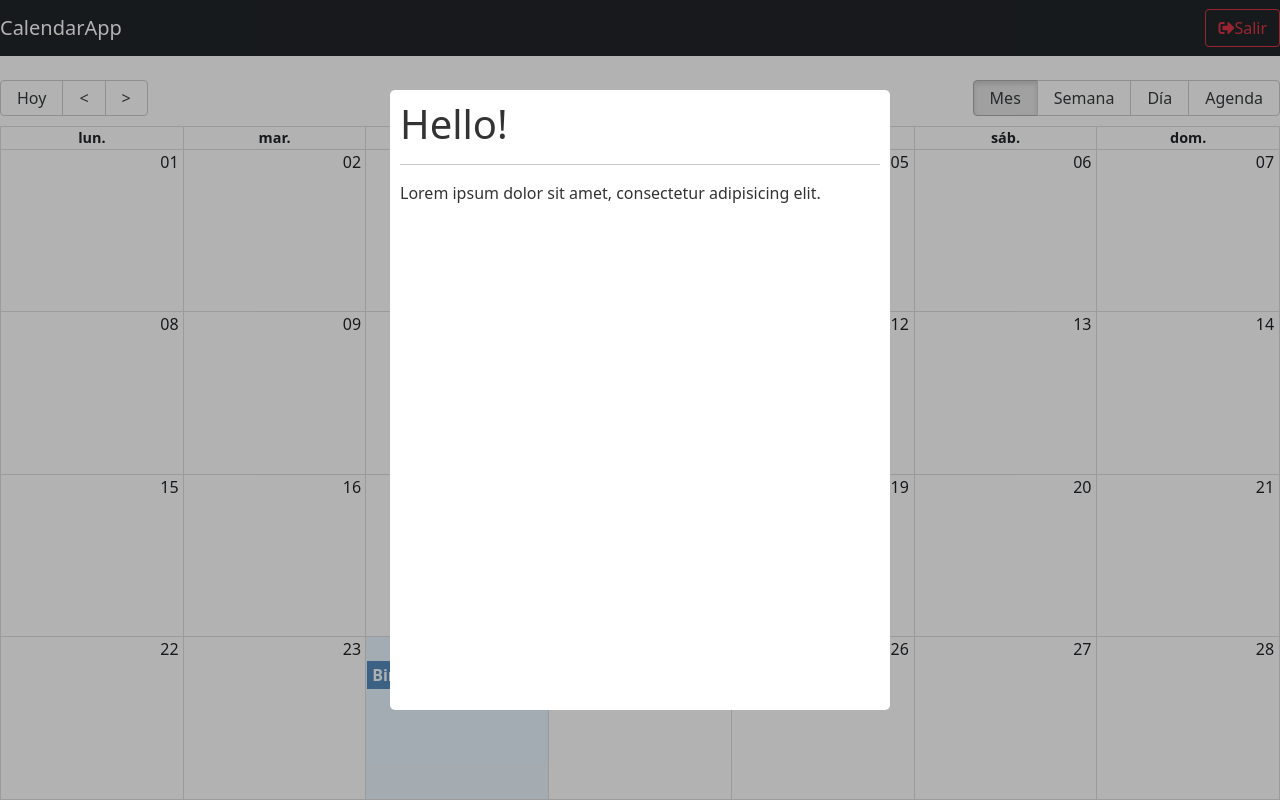
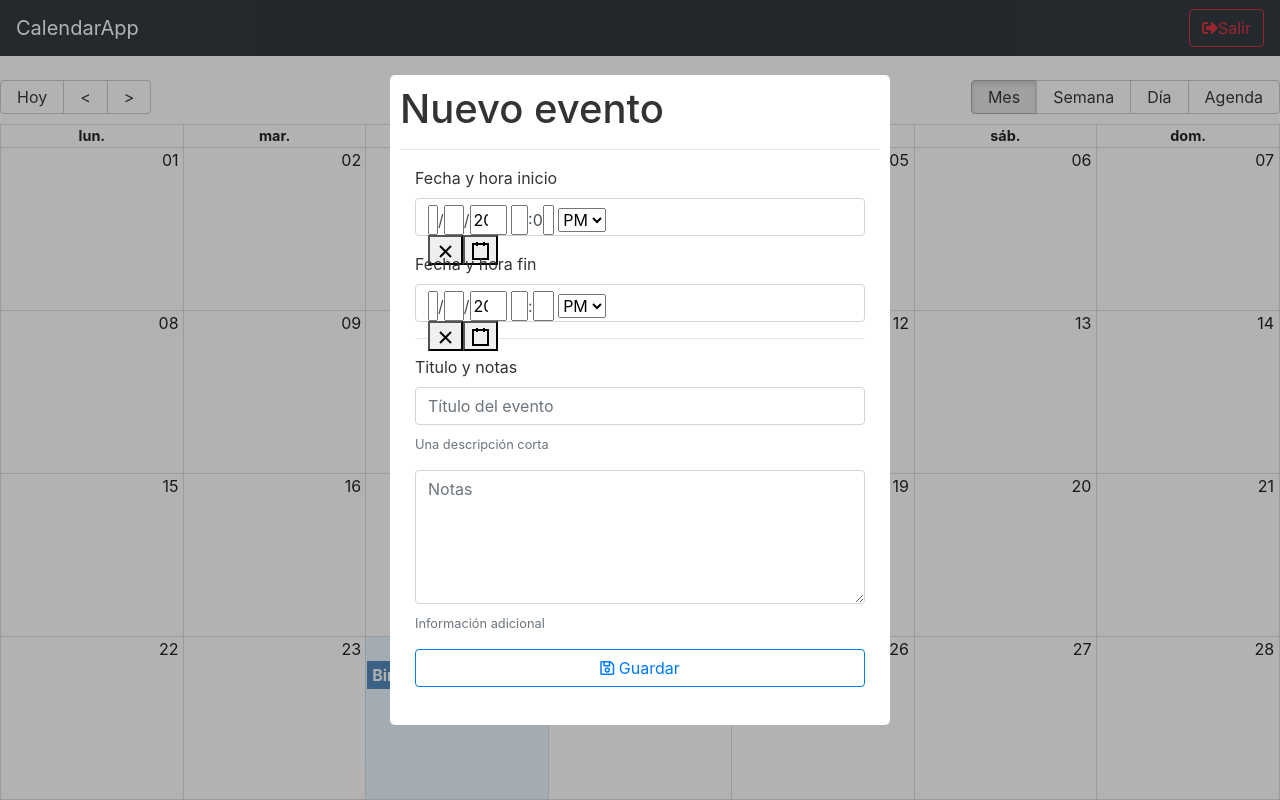
Before and after one commit to Sergiovelasquezp/09-calendar-app, a React app: page / in a window 1280 px wide. Built offline with nearby package versions, Linux system fonts and the light colour scheme.

Commit message:
- Added DatePicker component - Modified modal styles - Added configuration for state management on dates

```diff
--- a/package.json
+++ b/package.json
@@ -10,6 +10,7 @@
     "prop-types": "^15.7.2",
     "react": "^17.0.1",
     "react-big-calendar": "^0.31.0",
+    "react-datetime-picker": "^3.1.0",
     "react-dom": "^17.0.1",
     "react-modal": "^3.12.1",
     "react-router-dom": "^5.2.0",
--- a/public/index.html
+++ b/public/index.html
@@ -25,7 +25,8 @@
       Learn how to configure a non-root public URL by running `npm run build`.
     -->
 <!--    BOOTSTRAP CSS -->
-    <link href="https://cdn.jsdelivr.net/npm/bootstrap@5.0.0-beta1/dist/css/bootstrap.min.css" rel="stylesheet" integrity="sha384-giJF6kkoqNQ00vy+HMDP7azOuL0xtbfIcaT9wjKHr8RbDVddVHyTfAAsrekwKmP1" crossorigin="anonymous">
+    <!-- <link href="https://cdn.jsdelivr.net/npm/bootstrap@5.0.0-beta1/dist/css/bootstrap.min.css" rel="stylesheet" integrity="sha384-giJF6kkoqNQ00vy+HMDP7azOuL0xtbfIcaT9wjKHr8RbDVddVHyTfAAsrekwKmP1" crossorigin="anonymous"> -->
+    <link rel="stylesheet" href="https://cdn.jsdelivr.net/npm/bootstrap@4.6.0/dist/css/bootstrap.min.css" integrity="sha384-B0vP5xmATw1+K9KRQjQERJvTumQW0nPEzvF6L/Z6nronJ3oUOFUFpCjEUQouq2+l" crossorigin="anonymous">
 <!--    FONT AWESOME CDN-->
     <link href="https://cdnjs.cloudflare.com/ajax/libs/font-awesome/5.15.2/css/all.min.css" rel="stylesheet"/>
     <title>CalendarApp</title>
--- a/src/components/Calendar/CalendarModal.js
+++ b/src/components/Calendar/CalendarModal.js
@@ -1,14 +1,25 @@
 import React, {useState} from 'react';
 import Modal from 'react-modal';
+import DateTimePicker from 'react-datetime-picker';
 import PropTypes from 'prop-types';
 import * as ModalStyles from '../../helpers/react-modal-helpers';
 import  '../../styles/modal-styles.css';
+import moment from 'moment';
 
 Modal.setAppElement('#root');
 const CalendarModal = (props) => {
+  const currentDateTime = moment().minute(0).second(0).add(1, 'hour');
+  const currentDateTimeForward = moment().clone().add(1, 'hour');
   const { modalIsOpen, afterOpenModal, modalLabel, children } = props;
-
   const [isOpen, setIsOpen] = useState(modalIsOpen);
+  const [startDate, setStartDate] = useState(currentDateTime.toDate());
+  const [endtDate, setEndDate] = useState(currentDateTimeForward.toDate());
+  const handleStartDateChange = (e) => {
+    setStartDate(e);
+  }
+  const handleEndDateChange = (e) => {
+    setEndDate(e);
+  }
 
   const closeModal = () => {
     setIsOpen(false);
@@ -24,10 +35,63 @@ const CalendarModal = (props) => {
           overlayClassName={`modal-fondo`}
           closeTimeoutMS={200}
       >
-        {/*{ children }*/}
-        <h1>Hello!</h1>
-        <hr/>
-        <p>Lorem ipsum dolor sit amet, consectetur adipisicing elit.</p>
+        <h1> Nuevo evento </h1>
+        <hr />
+        <form className="container">
+
+            <div className="form-group">
+                <label>Fecha y hora inicio</label>
+                {/* <input className="form-control" placeholder="Fecha inicio" /> */}
+                <DateTimePicker
+                  className="form-control"
+                  onChange={handleStartDateChange}
+                  value={startDate}
+                />
+            </div>
+
+            <div className="form-group">
+                <label>Fecha y hora fin</label>
+                <DateTimePicker
+                  className="form-control"
+                  onChange={handleEndDateChange}
+                  value={endtDate}
+                  minDate={startDate}
+                />
+            </div>
+
+            <hr />
+            <div className="form-group">
+                <label>Titulo y notas</label>
+                <input
+                    type="text"
+                    className="form-control"
+                    placeholder="Título del evento"
+                    name="title"
+                    autoComplete="off"
+                />
+                <small id="emailHelp" className="form-text text-muted">Una descripción corta</small>
+            </div>
+
+            <div className="form-group">
+                <textarea
+                    type="text"
+                    className="form-control"
+                    placeholder="Notas"
+                    rows="5"
+                    name="notes"
+                ></textarea>
+                <small id="emailHelp" className="form-text text-muted">Información adicional</small>
+            </div>
+
+            <button
+                type="submit"
+                className="btn btn-outline-primary btn-block"
+            >
+                <i className="far fa-save"></i>
+                <span> Guardar</span>
+            </button>
+
+        </form>
       </Modal>
   );
 };
--- a/src/styles/modal-styles.css
+++ b/src/styles/modal-styles.css
@@ -33,8 +33,15 @@
     border-radius: 5px;
     color: rgb(51, 51, 51);
     display: inline;
-    max-height: 620px;
+    max-height: 650px;
     max-width: 500px;
     outline: none;
     padding: 10px;
 }
+
+.react-datetime-picker input:focus{
+    outline: none;
+}
+.react-datetime-picker__wrapper{
+    border: 0px solid grey !important;
+}
```
Also changed, not shown: 2 other files.
